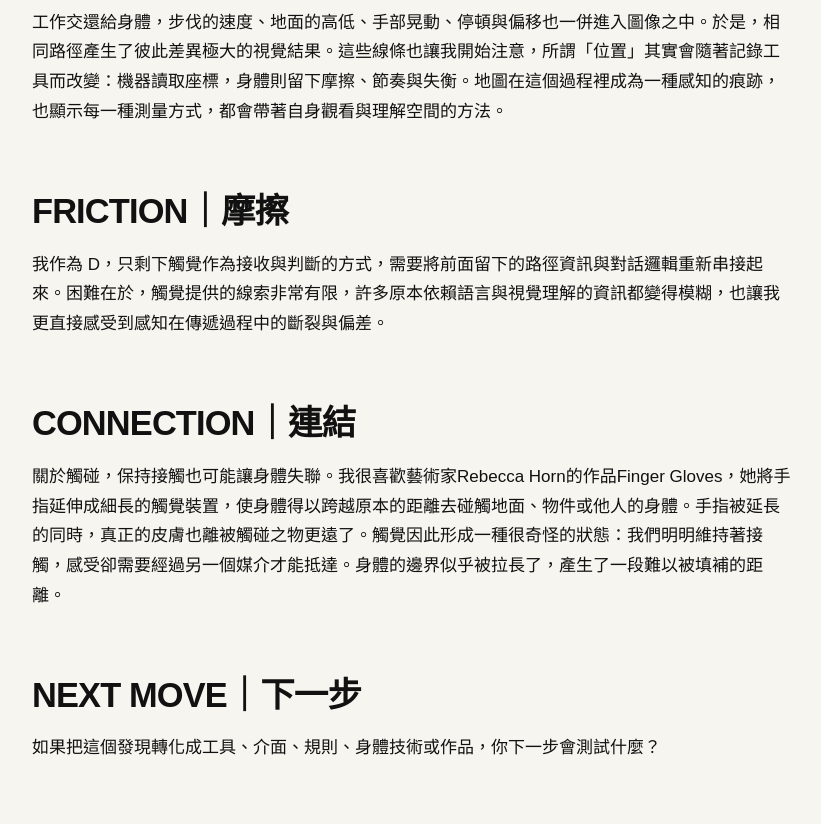
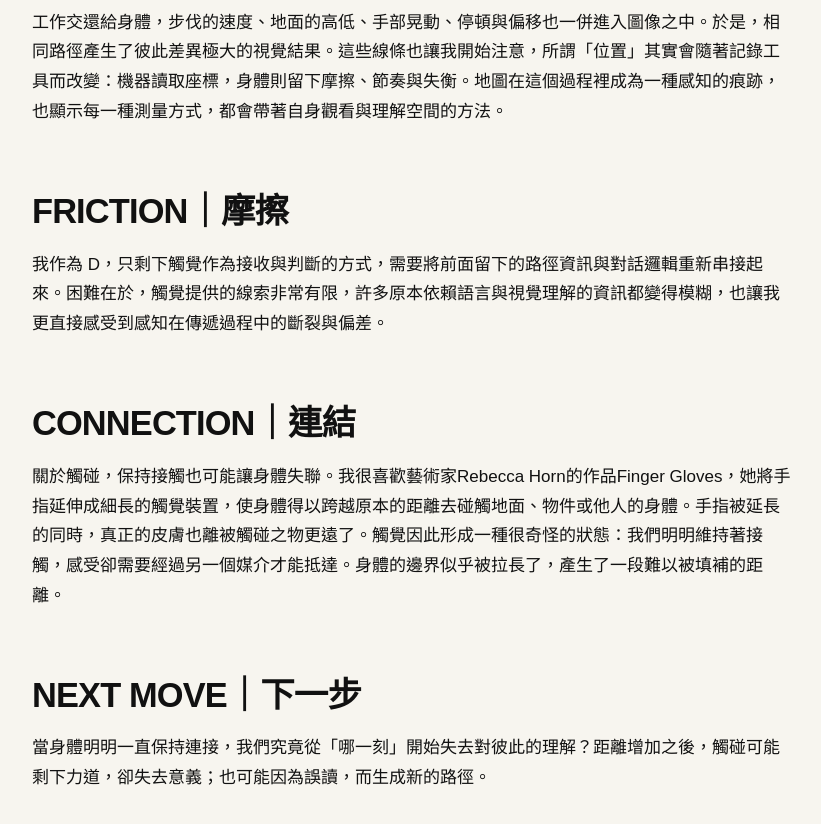
Before and after one commit to yenchichen1998/fieldworkarchive, a Jekyll site: the page built from weeks/week-03.md, in a window 1280 px wide and 900 px high, scrolled down 2589 px. Shown: the top 824 px of the window, without its empty margins (48-869 px from the left). Built offline with Jekyll 4.4.1, drawn with Linux system fonts in a browser that asks for light colours.

Commit message:
Update week-03.md

```diff
--- a/weeks/week-03.md
+++ b/weeks/week-03.md
@@ -29,4 +29,4 @@ permalink: /weeks/week-03/
 
 ## NEXT MOVE｜下一步
 
-如果把這個發現轉化成工具、介面、規則、身體技術或作品，你下一步會測試什麼？
+當身體明明一直保持連接，我們究竟從「哪一刻」開始失去對彼此的理解？距離增加之後，觸碰可能剩下力道，卻失去意義；也可能因為誤讀，而生成新的路徑。
```
